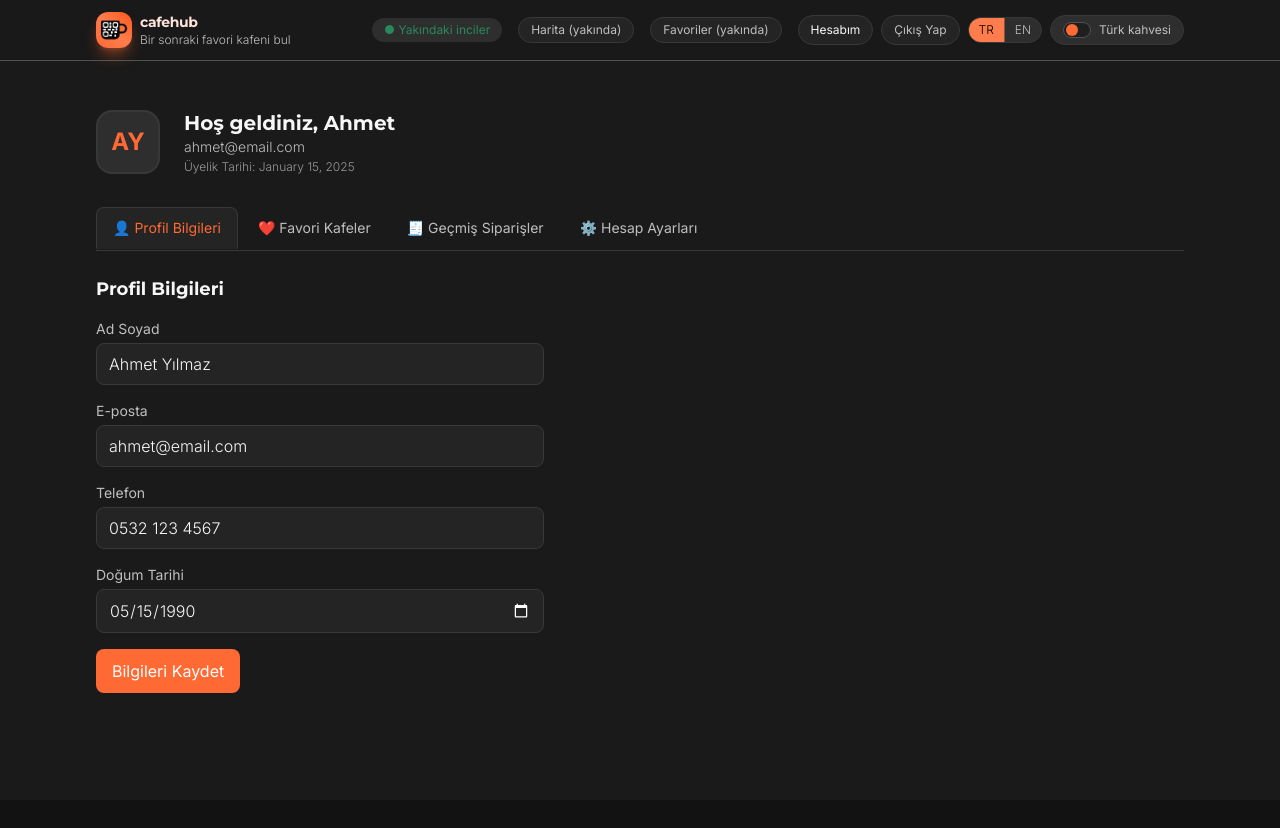
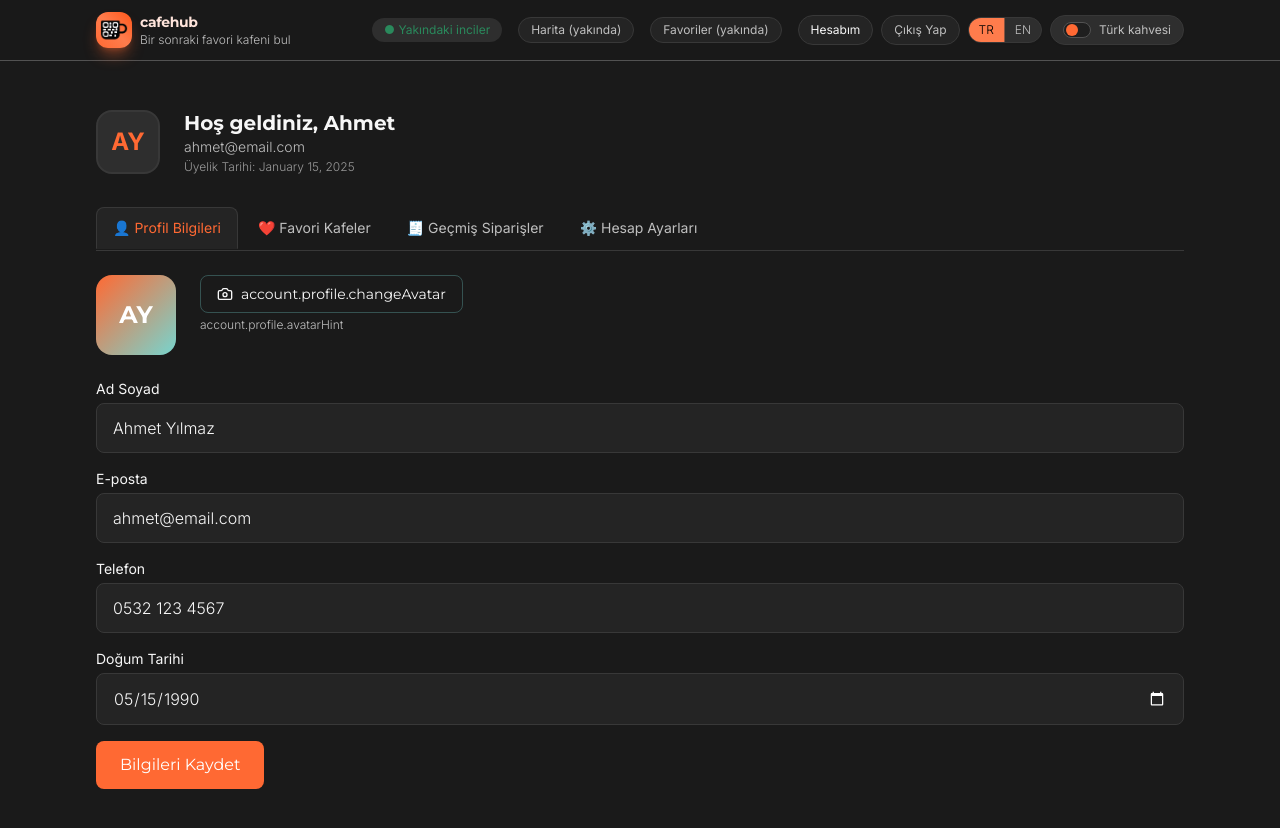
Before and after one commit to gogifemi/cafehub-v1, a React (Vite) app: page /account in a window 1280 px wide. Shown: the top 828 px of the page. Before the commit the page ends 800 px from the top, so only its background shows below. Built offline with nearby package versions, Linux system fonts and the light colour scheme.

Commit message:
Create avatar picker

```diff
--- a/src/components/account/AccountProfileTab.tsx
+++ b/src/components/account/AccountProfileTab.tsx
@@ -1,15 +1,62 @@
 import { useState } from 'react';
 import { useTranslation } from 'react-i18next';
+import { Camera } from 'lucide-react';
 import { useAuth } from '../../context/AuthContext';
+import { AvatarPicker } from './AvatarPicker';
+import { getAnimalAvatarById } from '../../data/animalAvatars';
 
 export function AccountProfileTab() {
   const { t } = useTranslation();
   const { user, updateProfile } = useAuth();
+  const [showAvatarPicker, setShowAvatarPicker] = useState(false);
   const [name, setName] = useState(user?.name ?? '');
   const [email, setEmail] = useState(user?.email ?? '');
   const [phone, setPhone] = useState(user?.phone ?? '');
   const [birthDate, setBirthDate] = useState(user?.birthDate ?? '');
   const [saved, setSaved] = useState(false);
+
+  const getInitials = () => {
+    if (!user?.name) return '?';
+    return user.name
+      .split(' ')
+      .map((n) => n[0])
+      .join('')
+      .toUpperCase()
+      .slice(0, 2);
+  };
+
+  const renderAvatarPreview = () => {
+    if (user?.avatar?.type === 'animal' && user.avatar.animalId) {
+      const animal = getAnimalAvatarById(user.avatar.animalId);
+      if (animal) {
+        const Icon = animal.icon;
+        return (
+          <div
+            className="flex h-20 w-20 items-center justify-center rounded-2xl"
+            style={{ backgroundColor: animal.bgColor }}
+          >
+            <Icon style={{ color: animal.color }} className="h-10 w-10" strokeWidth={1.5} />
+          </div>
+        );
+      }
+    }
+
+    if (user?.avatar?.type === 'upload' && user.avatar.url) {
+      return (
+        <img
+          src={user.avatar.url}
+          alt={user.name}
+          className="h-20 w-20 rounded-2xl object-cover"
+        />
+      );
+    }
+
+    return (
+      <div className="flex h-20 w-20 items-center justify-center rounded-2xl bg-gradient-to-br from-accent to-secondary">
+        <span className="font-heading text-2xl font-bold text-core-white">{getInitials()}</span>
+      </div>
+    );
+  };
 
   const handleSubmit = (e: React.FormEvent) => {
     e.preventDefault();
@@ -21,11 +68,28 @@ export function AccountProfileTab() {
   if (!user) return null;
 
   return (
-    <section>
-      <h2 className="mb-4 text-lg font-semibold text-text">{t('account.profile.title')}</h2>
-      <form onSubmit={handleSubmit} className="max-w-md space-y-4">
+    <div className="space-y-6">
+      {/* Avatar Section */}
+      <div className="flex items-start gap-6">
+        {renderAvatarPreview()}
+
+        <div className="flex-1">
+          <button
+            type="button"
+            onClick={() => setShowAvatarPicker(true)}
+            className="inline-flex items-center gap-2 rounded-lg border border-secondary/30 px-4 py-2 font-heading text-sm font-medium text-text transition-all hover:border-secondary/60 hover:bg-white/5"
+          >
+            <Camera className="h-4 w-4" />
+            {t('account.profile.changeAvatar')}
+          </button>
+          <p className="mt-1 text-xs text-text-muted">{t('account.profile.avatarHint')}</p>
+        </div>
+      </div>
+
+      {/* Profile Form */}
+      <form onSubmit={handleSubmit} className="space-y-4">
         <div>
-          <label htmlFor="profile-name" className="block text-sm font-medium text-text-muted">
+          <label htmlFor="profile-name" className="mb-1 block text-sm font-medium text-text">
             {t('account.profile.fullName')}
           </label>
           <input
@@ -33,11 +97,12 @@ export function AccountProfileTab() {
             type="text"
             value={name}
             onChange={(e) => setName(e.target.value)}
-            className="mt-1 w-full rounded-lg border border-border-subtle bg-surface px-3 py-2 text-text focus:border-accent focus:outline-none focus:ring-1 focus:ring-accent"
+            className="w-full rounded-lg border border-border-subtle bg-surface px-4 py-3 text-text focus:border-accent focus:outline-none focus:ring-1 focus:ring-accent"
           />
         </div>
+
         <div>
-          <label htmlFor="profile-email" className="block text-sm font-medium text-text-muted">
+          <label htmlFor="profile-email" className="mb-1 block text-sm font-medium text-text">
             {t('account.profile.email')}
           </label>
           <input
@@ -45,11 +110,12 @@ export function AccountProfileTab() {
             type="email"
             value={email}
             onChange={(e) => setEmail(e.target.value)}
-            className="mt-1 w-full rounded-lg border border-border-subtle bg-surface px-3 py-2 text-text focus:border-accent focus:outline-none focus:ring-1 focus:ring-accent"
+            className="w-full rounded-lg border border-border-subtle bg-surface px-4 py-3 text-text focus:border-accent focus:outline-none focus:ring-1 focus:ring-accent"
           />
         </div>
+
         <div>
-          <label htmlFor="profile-phone" className="block text-sm font-medium text-text-muted">
+          <label htmlFor="profile-phone" className="mb-1 block text-sm font-medium text-text">
             {t('account.profile.phone')}
           </label>
           <input
@@ -57,11 +123,12 @@ export function AccountProfileTab() {
             type="tel"
             value={phone}
             onChange={(e) => setPhone(e.target.value)}
-            className="mt-1 w-full rounded-lg border border-border-subtle bg-surface px-3 py-2 text-text focus:border-accent focus:outline-none focus:ring-1 focus:ring-accent"
+            className="w-full rounded-lg border border-border-subtle bg-surface px-4 py-3 text-text focus:border-accent focus:outline-none focus:ring-1 focus:ring-accent"
           />
         </div>
+
         <div>
-          <label htmlFor="profile-birth" className="block text-sm font-medium text-text-muted">
+          <label htmlFor="profile-birth" className="mb-1 block text-sm font-medium text-text">
             {t('account.profile.birthDate')}
           </label>
           <input
@@ -69,17 +136,21 @@ export function AccountProfileTab() {
             type="date"
             value={birthDate}
             onChange={(e) => setBirthDate(e.target.value)}
-            className="mt-1 w-full rounded-lg border border-border-subtle bg-surface px-3 py-2 text-text focus:border-accent focus:outline-none focus:ring-1 focus:ring-accent"
+            className="w-full rounded-lg border border-border-subtle bg-surface px-4 py-3 text-text focus:border-accent focus:outline-none focus:ring-1 focus:ring-accent"
           />
         </div>
+
         <button
           type="submit"
-          className="rounded-lg bg-accent px-4 py-2.5 font-medium text-core-white transition hover:bg-accent-soft"
+          className="mt-4 rounded-lg bg-accent px-6 py-3 font-heading font-medium text-core-white transition-all hover:bg-accent-soft"
         >
           {saved ? '✓ ' : ''}
           {t('account.profile.save')}
         </button>
       </form>
-    </section>
+
+      {/* Avatar Picker Modal */}
+      {showAvatarPicker && <AvatarPicker onClose={() => setShowAvatarPicker(false)} />}
+    </div>
   );
 }
--- /dev/null
+++ b/src/components/account/AvatarPicker.tsx
@@ -0,0 +1,186 @@
+import { useState } from 'react';
+import { useTranslation } from 'react-i18next';
+import { Check, ChevronLeft, ChevronRight, X, Upload } from 'lucide-react';
+import { animalAvatars, type AnimalAvatarId } from '../../data/animalAvatars';
+import { useAuth } from '../../context/AuthContext';
+
+interface AvatarPickerProps {
+  onClose: () => void;
+}
+
+export function AvatarPicker({ onClose }: AvatarPickerProps) {
+  const { t, i18n } = useTranslation();
+  const { user, updateAvatar } = useAuth();
+  const [selectedId, setSelectedId] = useState<AnimalAvatarId | null>(
+    user?.avatar?.type === 'animal' ? (user.avatar.animalId ?? null) : null
+  );
+  const [page, setPage] = useState(0);
+  const itemsPerPage = 8;
+
+  const start = page * itemsPerPage;
+  const end = start + itemsPerPage;
+  const currentAvatars = animalAvatars.slice(start, end);
+  const totalPages = Math.ceil(animalAvatars.length / itemsPerPage);
+
+  const handleSelect = (id: AnimalAvatarId) => {
+    setSelectedId(id);
+  };
+
+  const handleSave = () => {
+    if (selectedId) {
+      updateAvatar({
+        type: 'animal',
+        animalId: selectedId
+      });
+    }
+    onClose();
+  };
+
+  const handleUpload = () => {
+    // Mock upload - in real app would open file picker
+    alert(t('account.profile.uploadSimulated') || 'Fotoğraf yükleme simüle edildi');
+    updateAvatar({
+      type: 'upload',
+      url: 'https://via.placeholder.com/150/ff6b35/ffffff?text=User'
+    });
+    onClose();
+  };
+
+  const isTurkish = i18n.language === 'tr';
+
+  return (
+    <div className="fixed inset-0 z-50 flex items-center justify-center bg-black/50 p-4 backdrop-blur-sm">
+      <div className="w-full max-w-2xl rounded-2xl border border-secondary/20 bg-bg p-6 shadow-xl">
+        {/* Header */}
+        <div className="mb-4 flex items-center justify-between">
+          <h2 className="font-heading text-xl font-bold text-text-heading">
+            {t('account.profile.chooseAnimal') || 'Avatar Seç'}
+          </h2>
+          <button
+            type="button"
+            onClick={onClose}
+            className="rounded-lg p-2 hover:bg-white/10"
+            aria-label={t('common.close') || 'Kapat'}
+          >
+            <X className="h-5 w-5 text-text" />
+          </button>
+        </div>
+
+        {/* Upload Option */}
+        <button
+          type="button"
+          onClick={handleUpload}
+          className="mb-6 flex w-full items-center gap-3 rounded-lg border border-secondary/30 p-4 transition-all hover:border-secondary/60 hover:bg-white/5"
+        >
+          <div className="flex h-10 w-10 items-center justify-center rounded-full bg-accent/20">
+            <Upload className="h-5 w-5 text-accent" />
+          </div>
+          <div className="flex-1 text-left">
+            <p className="font-heading text-sm font-medium text-text">
+              {t('account.profile.uploadPhoto') || 'Fotoğraf Yükle'}
+            </p>
+            <p className="text-xs text-text-muted">
+              {t('account.profile.uploadHint') || 'Kendi fotoğrafını kullan'}
+            </p>
+          </div>
+        </button>
+
+        <div className="relative mb-4">
+          <div className="absolute inset-0 flex items-center">
+            <div className="w-full border-t border-secondary/20" />
+          </div>
+          <div className="relative flex justify-center">
+            <span className="bg-bg px-3 text-xs text-text-subtle">
+              {t('common.or') || 'veya'}
+            </span>
+          </div>
+        </div>
+
+        {/* Animal Grid */}
+        <div className="grid grid-cols-4 gap-4">
+          {currentAvatars.map((animal) => {
+            const Icon = animal.icon;
+            const isSelected = selectedId === animal.id;
+
+            return (
+              <button
+                key={animal.id}
+                type="button"
+                onClick={() => handleSelect(animal.id as AnimalAvatarId)}
+                className={`group relative flex flex-col items-center rounded-xl p-3 transition-all ${
+                  isSelected
+                    ? 'ring-2 ring-accent ring-offset-2 ring-offset-bg'
+                    : 'hover:scale-105 hover:bg-white/5'
+                }`}
+              >
+                <div
+                  className="mb-2 flex h-16 w-16 items-center justify-center rounded-xl"
+                  style={{ backgroundColor: animal.bgColor }}
+                >
+                  <Icon style={{ color: animal.color }} className="h-8 w-8" strokeWidth={1.5} />
+                </div>
+                <span className="text-xs font-medium text-text">{isTurkish ? animal.name : animal.nameEn}</span>
+                <span className="text-[10px] text-text-muted">
+                  {isTurkish ? animal.description : animal.descriptionEn}
+                </span>
+
+                {/* Selected checkmark */}
+                {isSelected && (
+                  <div className="absolute -right-1 -top-1 flex h-5 w-5 items-center justify-center rounded-full bg-accent text-core-white">
+                    <Check className="h-3 w-3" />
+                  </div>
+                )}
+              </button>
+            );
+          })}
+        </div>
+
+        {/* Pagination */}
+        {totalPages > 1 && (
+          <div className="mt-6 flex items-center justify-center gap-4">
+            <button
+              type="button"
+              onClick={() => setPage((p) => Math.max(0, p - 1))}
+              disabled={page === 0}
+              className="rounded-full p-2 text-text hover:bg-white/10 disabled:opacity-30"
+              aria-label={t('common.previous') || 'Önceki'}
+            >
+              <ChevronLeft className="h-5 w-5" />
+            </button>
+            <span className="text-sm text-text-muted">
+              {page + 1} / {totalPages}
+            </span>
+            <button
+              type="button"
+              onClick={() => setPage((p) => Math.min(totalPages - 1, p + 1))}
+              disabled={page === totalPages - 1}
+              className="rounded-full p-2 text-text hover:bg-white/10 disabled:opacity-30"
+              aria-label={t('common.next') || 'Sonraki'}
+            >
+              <ChevronRight className="h-5 w-5" />
+            </button>
+          </div>
+        )}
+
+        {/* Footer Buttons */}
+        <div className="mt-6 flex gap-3">
+          <button
+            type="button"
+            onClick={onClose}
+            className="flex-1 rounded-lg border border-secondary/30 px-6 py-3 font-heading text-sm font-medium text-text transition-all hover:border-secondary/60 hover:bg-white/5"
+          >
+            {t('common.cancel') || 'İptal'}
+          </button>
+          <button
+            type="button"
+            onClick={handleSave}
+            disabled={!selectedId}
+            className="flex-1 rounded-lg bg-accent px-6 py-3 font-heading text-sm font-medium text-core-white transition-all hover:bg-accent-soft disabled:opacity-50"
+          >
+            {t('common.save') || 'Kaydet'}
+          </button>
+        </div>
+      </div>
+    </div>
+  );
+}
```
